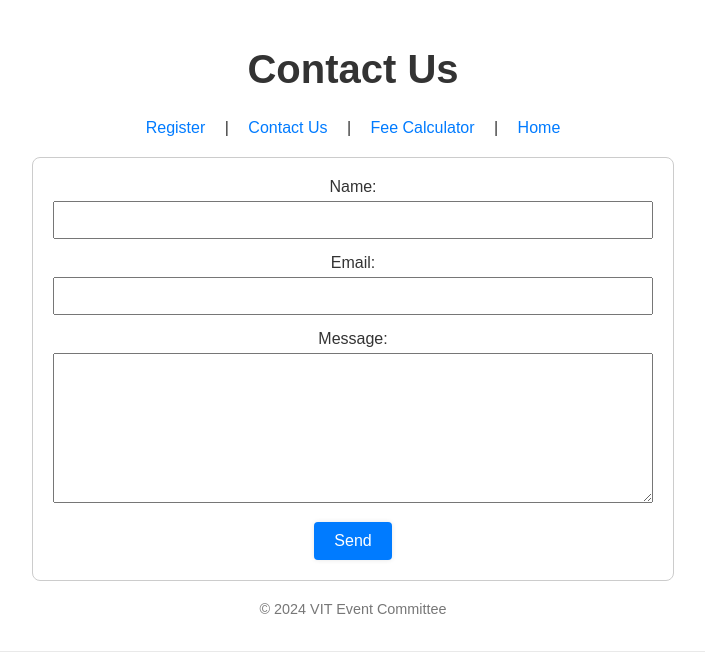
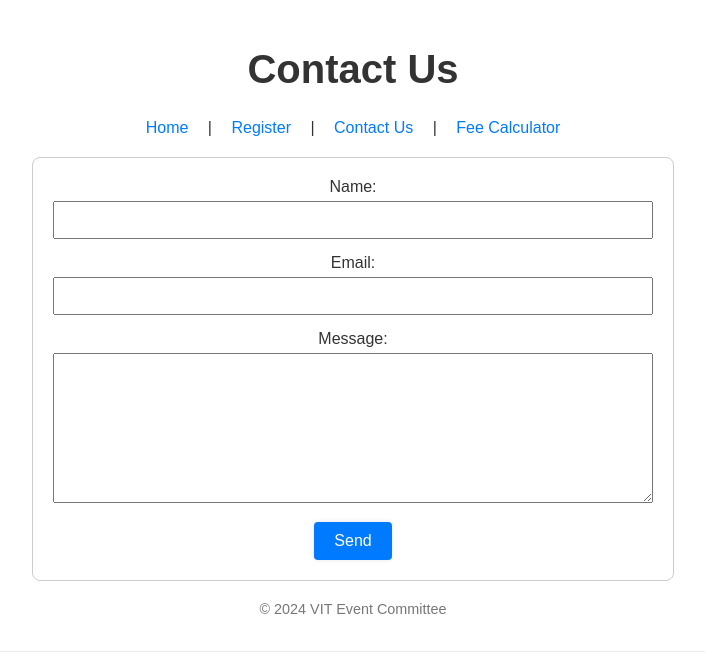
Before and after one commit to PranitMalhotra/MWA_DA_1, a plain HTML site: page contact.html in a window 1280 px wide. Shown: the whole page, without its empty margins (287-992 px from the left). Drawn offline with Linux system fonts and the light colour scheme.

Commit message:
chore: changes in navbar

```diff
--- a/contact.html
+++ b/contact.html
@@ -12,11 +12,11 @@
                 <div style="max-width: 800px; margin: auto; padding: 20px; background-color: #fff; border-radius: 8px; box-shadow: 0 0 10px rgba(0, 0, 0, 0.1);">
                     <header style="text-align: center; margin-bottom: 20px;">
                         <h1 style="font-size: 2.5em">Contact Us</h1>
-                        <nav style="margin-bottom: 20px;">
+                        <nav>
+                            <a href="index.html" style="text-decoration: none; color: #007bff; margin: 0 15px;">Home</a> |
                             <a href="registration.html" style="text-decoration: none; color: #007bff; margin: 0 15px;">Register</a> |
                             <a href="contact.html" style="text-decoration: none; color: #007bff; margin: 0 15px;">Contact Us</a> |
-                            <a href="fee_calculator.html" style="text-decoration: none; color: #007bff; margin: 0 15px;">Fee Calculator</a> |
-                            <a href="index.html" style="text-decoration: none; color: #007bff; margin: 0 15px;">Home</a>
+                            <a href="fee_calculator.html" style="text-decoration: none; color: #007bff; margin: 0 15px;">Fee Calculator</a>
                         </nav>
                     </header>
                     <main style="text-align: center;">
```
Also changed, not shown: confirmation.html (+3 -3 lines), fee_calculator.html (+2 -2 lines), index.html (+2 -2 lines), registration.html (+10 -4 lines).
